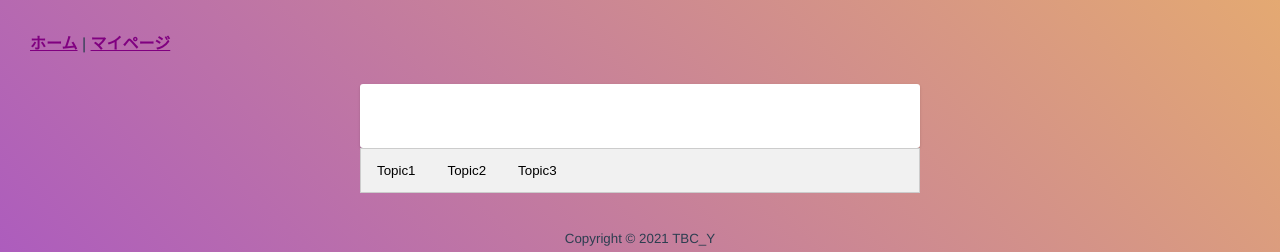
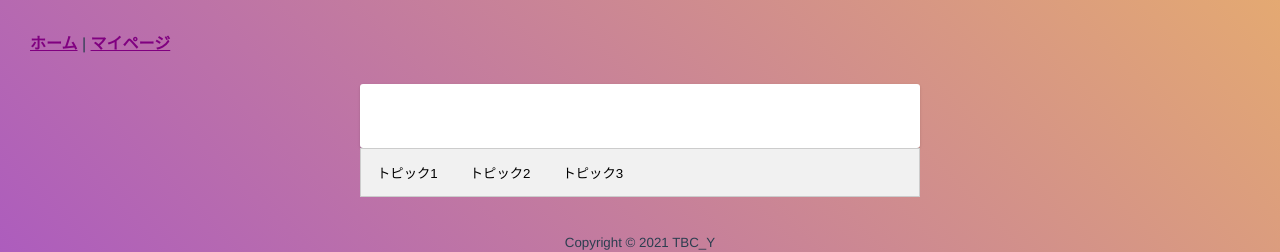
Before and after one commit to sana-osaki/Y, a Vue app in the folder front/topicslab/: page /user/1 in a window 1280 px wide. Shown: the top 252 px of the page. Built offline with nearby package versions, Linux system fonts and the light colour scheme; no server answers; sample sign-in values are in the browser's storage; what axios-cookiejar-support would draw is missing.

Commit message:
日本語表記に変えました_2

```diff
--- a/front/topicslab/src/components/Tab.vue
+++ b/front/topicslab/src/components/Tab.vue
@@ -3,9 +3,9 @@
     <div>
         <meta name="viewport" content="width=device-width, initial-scale=1">
         <div class="tab">
-        <button class="tablinks" onclick="openTopic(event, 'Topic1')">Topic1</button>
-        <button class="tablinks" onclick="openTopic(event, 'Topic2')">Topic2</button>
-        <button class="tablinks" onclick="openTopic(event, 'Topic3')">Topic3</button>
+        <button class="tablinks" onclick="openTopic(event, 'Topic1')">トピック1</button>
+        <button class="tablinks" onclick="openTopic(event, 'Topic2')">トピック2</button>
+        <button class="tablinks" onclick="openTopic(event, 'Topic3')">トピック3</button>
         </div>
         <div id="Topic1" class="tabcontent">
         <h3>Topic1</h3>
--- a/front/topicslab/src/views/User.vue
+++ b/front/topicslab/src/views/User.vue
@@ -19,9 +19,9 @@
   </div>
 <meta name="viewport" content="width=device-width, initial-scale=1">
     <div class="tab">
-      <button class="tablinks" onclick="openTopic(event, 'Topic1')">Topic1</button>
-      <button class="tablinks" onclick="openTopic(event, 'Topic2')">Topic2</button>
-      <button class="tablinks" onclick="openTopic(event, 'Topic3')">Topic3</button>
+      <button class="tablinks" onclick="openTopic(event, 'Topic1')">トピック1</button>
+      <button class="tablinks" onclick="openTopic(event, 'Topic2')">トピック2</button>
+      <button class="tablinks" onclick="openTopic(event, 'Topic3')">トピック3</button>
     </div>
     <div id="Topic1" class="tabcontent">
       <h3>Topic1</h3>
```
